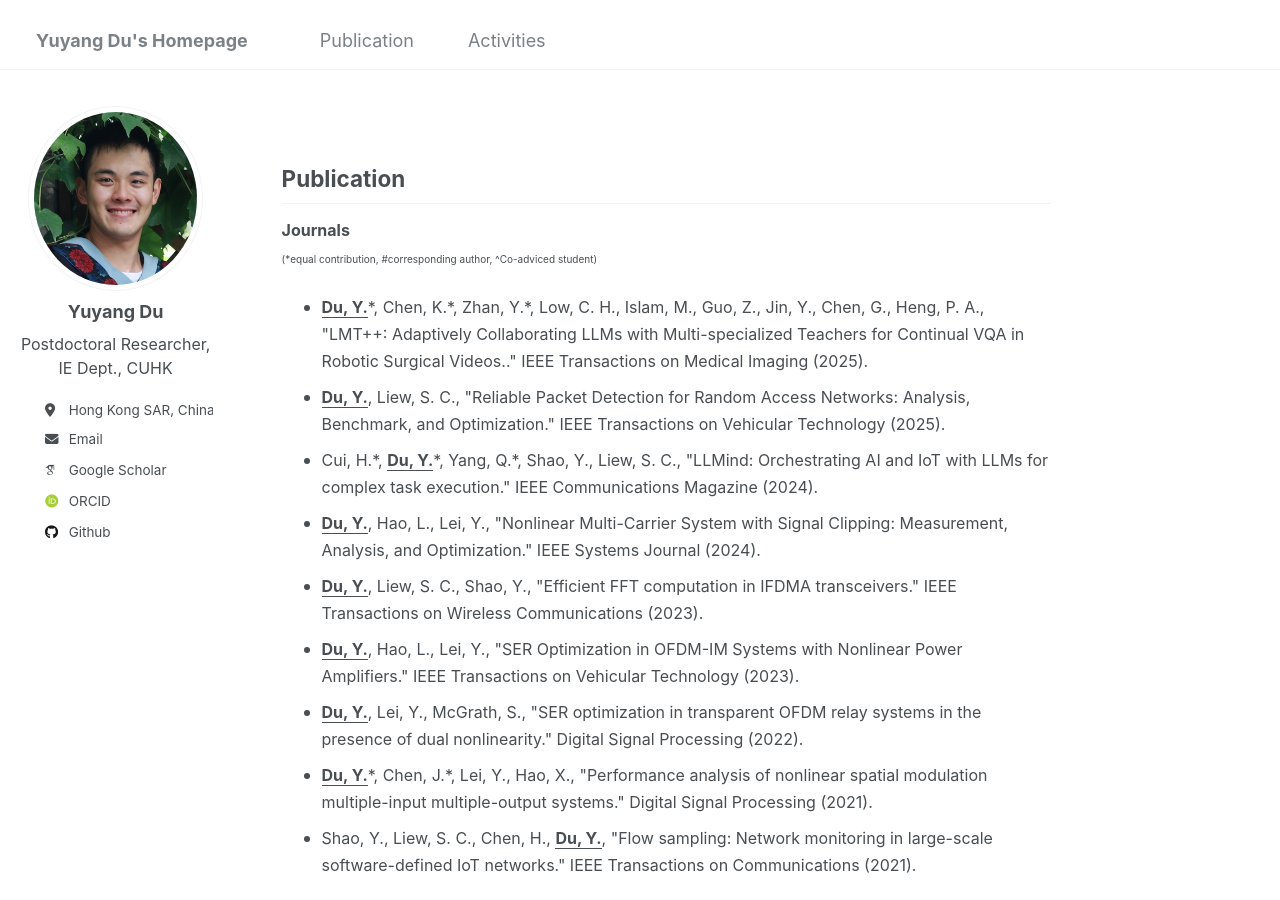
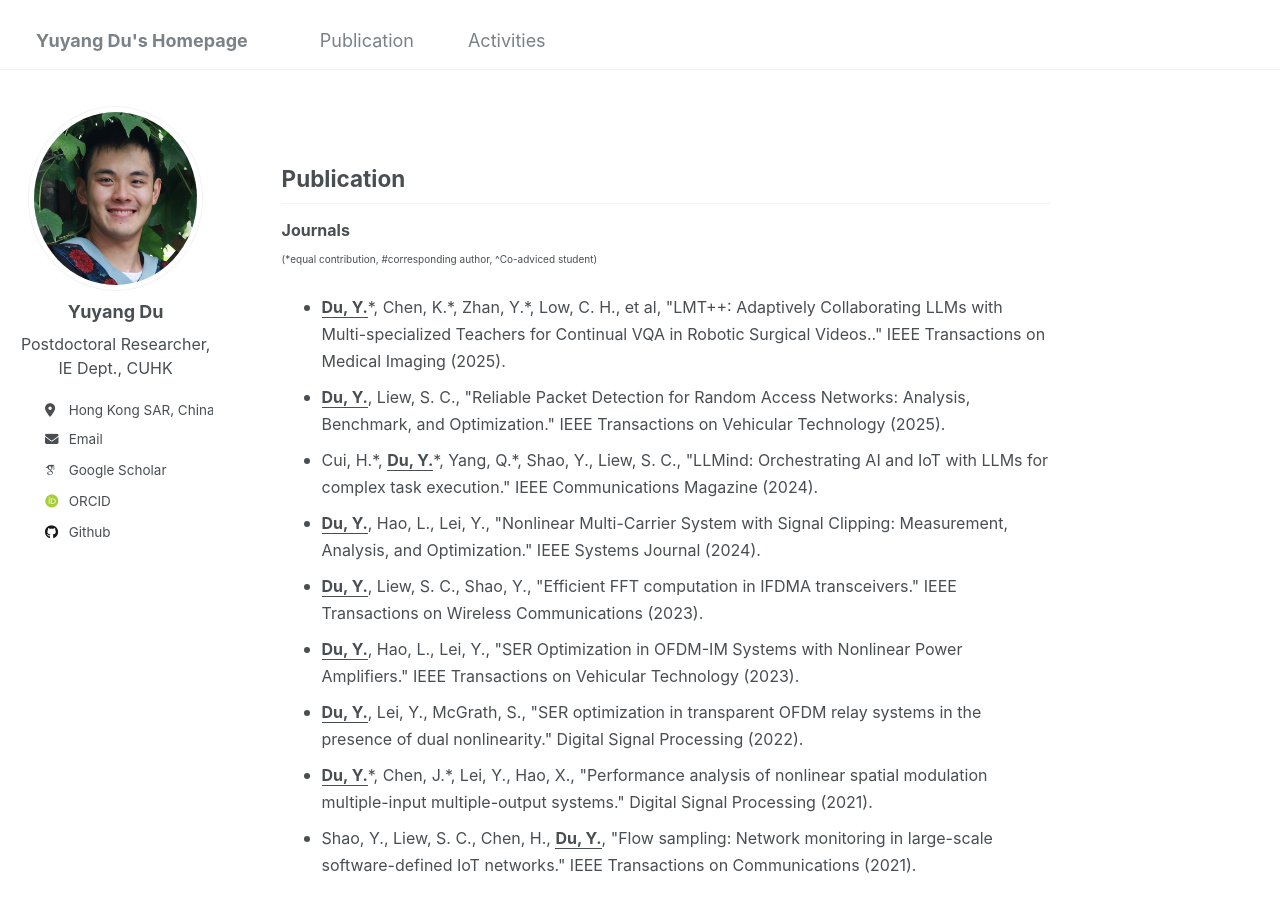
Before and after one commit to yuyangdu01/yuyangdu01.github.io, a Jekyll site: the page built from _pages/markdown.md, in a window 1280 px wide and 900 px high. Built offline with Jekyll 4.4.1, drawn with Linux system fonts in a browser that asks for light colours; some web fonts are replaced.

Commit message:
Update markdown.md

```diff
--- a/_pages/markdown.md
+++ b/_pages/markdown.md
@@ -10,7 +10,7 @@ redirect_from:
 Publication <font size=3></font>
 ------
 **<font size=3>Journals</font>** <br><font size=1>(*equal contribution, #corresponding author, ^Co-adviced student)</font>
-* <font size=3><b><u>Du, Y.</u></b>*, Chen, K.*, Zhan, Y.*, Low, C. H., Islam, M., Guo, Z., Jin, Y., Chen, G., Heng, P. A., "LMT++: Adaptively Collaborating LLMs with Multi-specialized Teachers for Continual VQA in Robotic Surgical Videos.." IEEE Transactions on Medical Imaging (2025).</font>
+* <font size=3><b><u>Du, Y.</u></b>*, Chen, K.*, Zhan, Y.*, Low, C. H., et al, "LMT++: Adaptively Collaborating LLMs with Multi-specialized Teachers for Continual VQA in Robotic Surgical Videos.." IEEE Transactions on Medical Imaging (2025).</font>
 * <font size=3><b><u>Du, Y.</u></b>, Liew, S. C., "Reliable Packet Detection for Random Access Networks: Analysis, Benchmark, and Optimization." IEEE Transactions on Vehicular Technology (2025).</font>
 * <font size=3>Cui, H.*, <b><u>Du, Y.</u></b>*, Yang, Q.*, Shao, Y., Liew, S. C., "LLMind: Orchestrating AI and IoT with LLMs for complex task execution." IEEE Communications Magazine (2024).</font>
 * <font size=3><b><u>Du, Y.</u></b>, Hao, L., Lei, Y., "Nonlinear Multi-Carrier System with Signal Clipping: Measurement, Analysis, and Optimization." IEEE Systems Journal (2024).</font>
```
